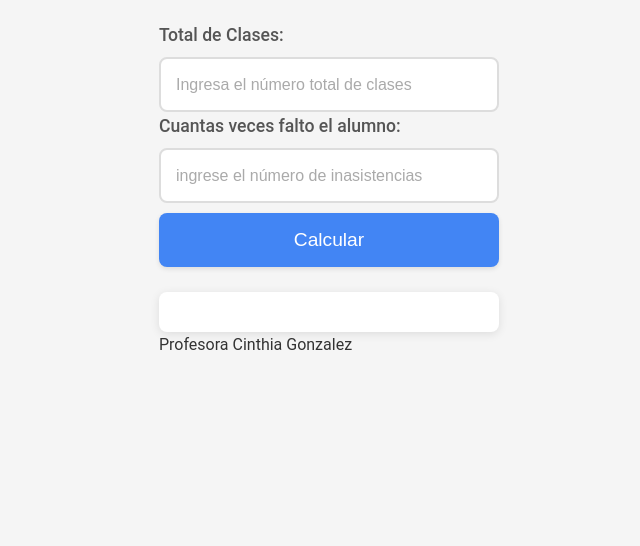
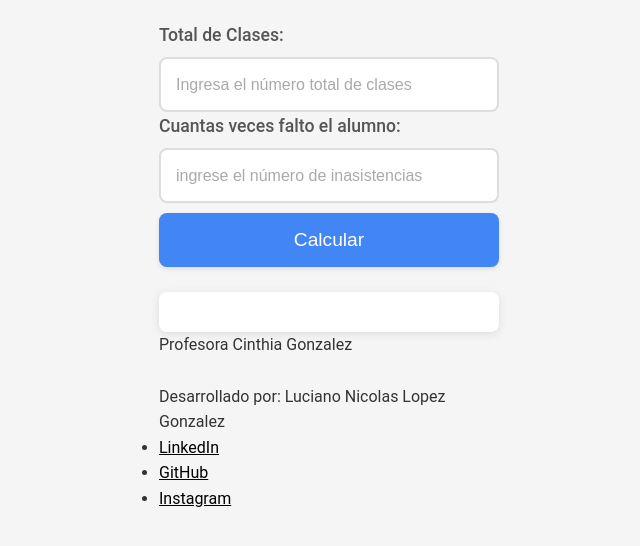
Before and after one commit to Luchoolopez/Calculadora-de-asistencias, a plain HTML site: page index.html in a window 1280 px wide. Shown: the part 138-684 px from the top of the page, without its empty margins (311-951 px from the left). Drawn offline with Linux system fonts and the light colour scheme.

Commit message:
agregado info de contacto en el footer

```diff
--- a/index.html
+++ b/index.html
@@ -21,6 +21,13 @@
 </body>
 <footer>
     <p>Profesora Cinthia Gonzalez</p>
+    <br/>
+    <p>Desarrollado por: Luciano Nicolas Lopez Gonzalez</p>
+    <ul class="lista-contactos">
+        <li><a href="https://www.linkedin.com/in/luciano-lopez-gonzalez-988390295">LinkedIn</a></li>
+        <li><a href="https://github.com/Luchoolopez?tab=repositories">GitHub</a></li>
+        <li><a href="https://www.instagram.com/luchooo.lopez/?hl=es">Instagram</a></li>
+    </ul>
 </footer>
 </html>
 
--- a/style.css
+++ b/style.css
@@ -112,6 +112,14 @@ button:active {
     border-left: 4px solid var(--warning);
 }
 
+.lista-contactos a{
+    color: black;
+}
+
+.lista-contactos a:hover{
+    color: blue;
+}
+
 @media (min-width: 400px) {
     body {
         padding: 30px;
```
